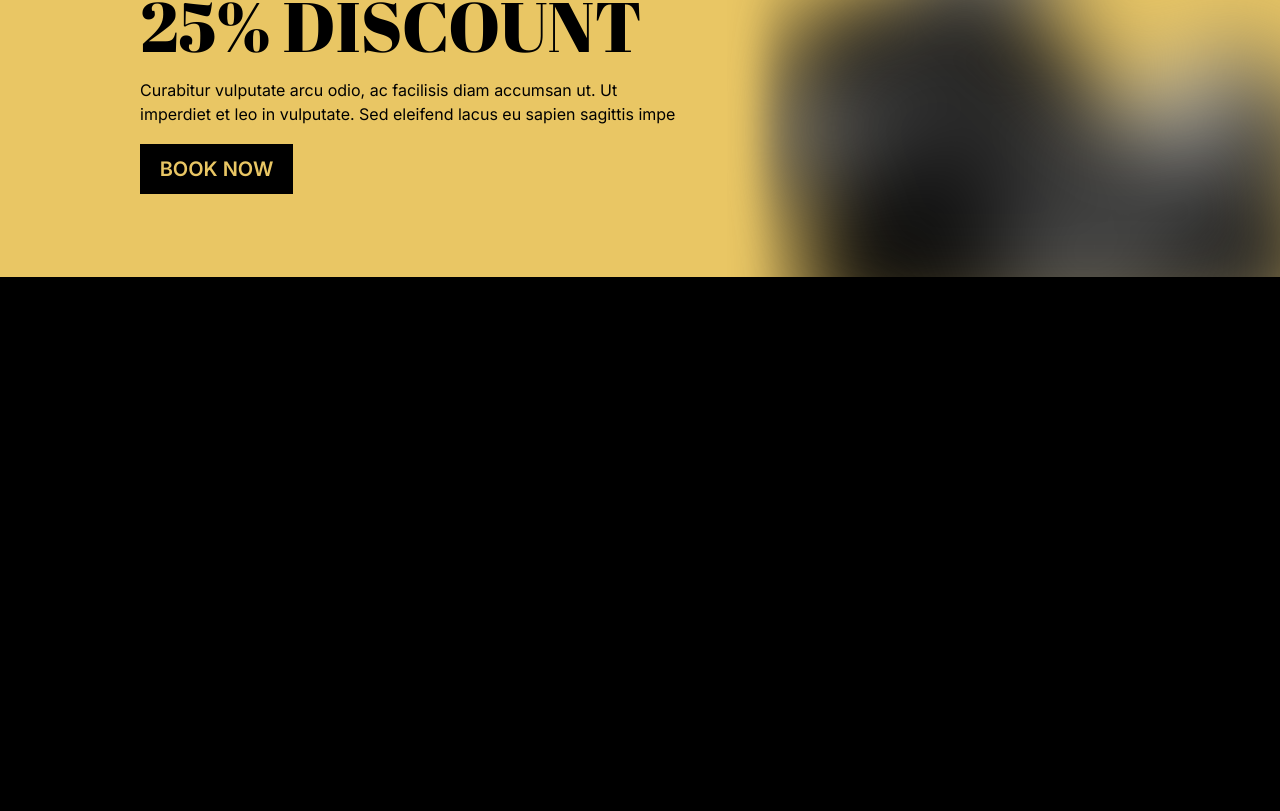
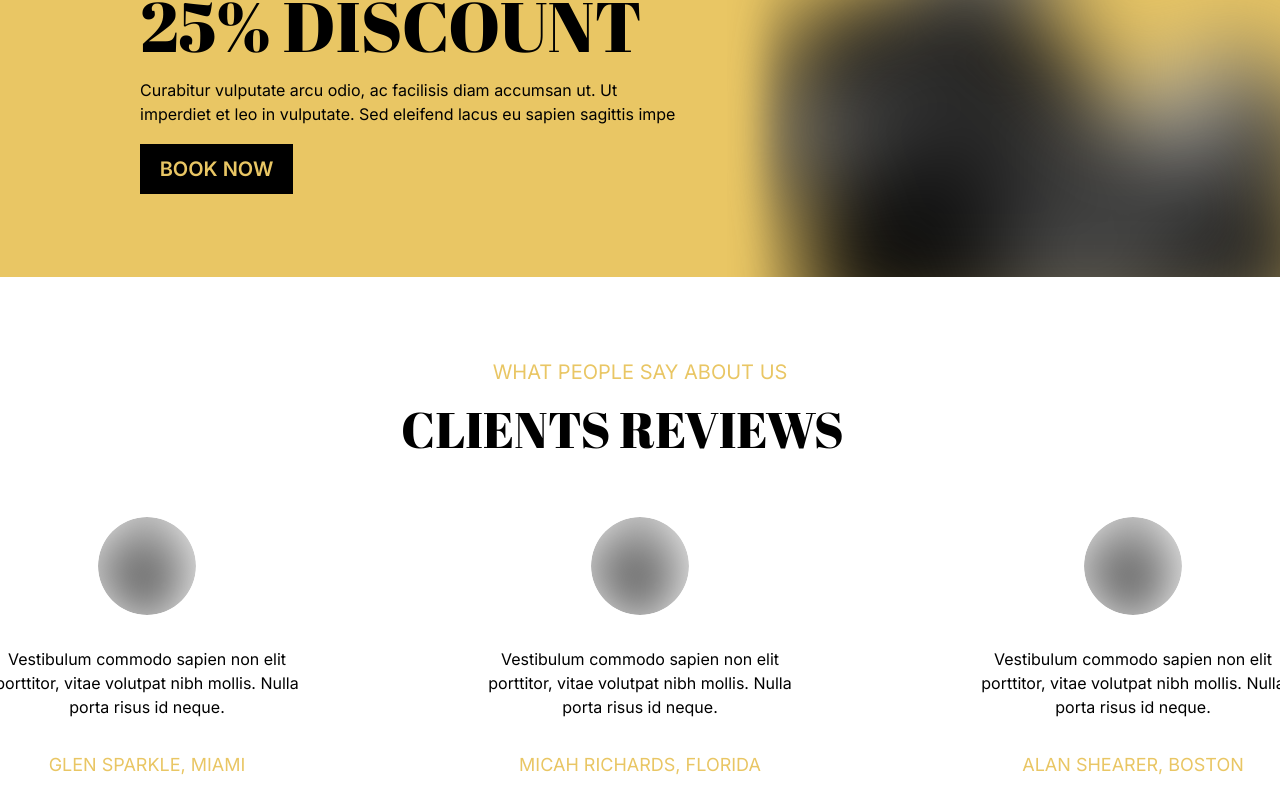
Before and after one commit to Bigbilly-github/BarberShop, a React (Vite) app: page / in a window 1280 px wide. Shown: the part 2793-3604 px from the top of the page. Before the commit the page ends 3070 px from the top, so only its background shows below. Built offline with nearby package versions, Linux system fonts and the light colour scheme; a web font is replaced by a local one.

Commit message:
creating and styling the testimonial component

```diff
--- /dev/null
+++ b/src/components/testimonial.jsx
@@ -0,0 +1,64 @@
+
+import image from '../svg/testimonials/img.svg'
+
+function Testimonial() {
+
+    const testimonies = [
+        {
+            profileimage:image,
+            testimony:" Vestibulum commodo sapien non elit porttitor, vitae volutpat nibh mollis. Nulla porta risus id neque. ",
+            name:"GLEN SPARKLE",
+            location:"MIAMI",
+        },
+        {
+            profileimage:image,
+            testimony:" Vestibulum commodo sapien non elit porttitor, vitae volutpat nibh mollis. Nulla porta risus id neque. ",
+            name:"MICAH RICHARDS",
+            location:"FLORIDA",
+        },
+        {
+            profileimage:image,
+            testimony:" Vestibulum commodo sapien non elit porttitor, vitae volutpat nibh mollis. Nulla porta risus id neque. ",
+            name:"ALAN SHEARER",
+            location:"BOSTON",
+        }
+    ]
+    return(
+        <>
+        <section>
+            <div className="w-full h-[606px] bg-[#FFFFFF] flex justify-center items-center">
+                <div className="w-[1296px] h-[446px] flex flex-col items-center ">
+
+                        <p className="w-[295px] text-center h-[15px] mb-0 font-inter text-[20px] text-[#E9C664]">
+                         WHAT PEOPLE SAY ABOUT US
+                        </p>
+                        <h1 className="w-[478px] h-[35px]  mt-[20px] font-fatface text-[50px] tracking-[5%]">
+                            CLIENTS REVIEWS
+                        </h1>
+
+                        <div className="w-[1296px] h-[261px]  mt-[90px] flex gap-[183px]">
+                           { testimonies.map((testimony,index)=>  <div key={index} className='w-[310px] h-[261px]  flex flex-col items-center justify-between'>
+                                <img src={testimony.profileimage} alt="" className="rounded-[50%] " />
+                                <p className='font-inter text-[16px] text-center'>
+                                    {testimony.testimony}
+                                </p>
+                                <p className='font-inter text-[18px] text-[#E9C664]'>
+                                     {testimony.name}, {testimony.location}
+                                </p>
+                            </div>
+)}
+
+
+
+                        </div>
+
+
+                </div>
+
+            </div>
+        </section>
+
+        </>
+    )
+}
+export default Testimonial
--- a/src/pages/homepage.jsx
+++ b/src/pages/homepage.jsx
@@ -3,6 +3,8 @@ import Discount from "../components/discount"
 import Header from "../components/header"
 import Hero from "../components/hero"
 import Services from "../components/services"
+import Testimonial from "../components/testimonial"
+
 
 
 
@@ -15,6 +17,7 @@ function Homepage (){
             <Services/>
             <Details/>
              <Discount/>
+             <Testimonial/>
         </main>
         </>
     )
```
Also changed, not shown: src/svg/testimonials/img.svg (added).
